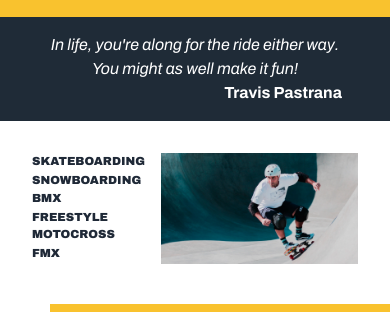
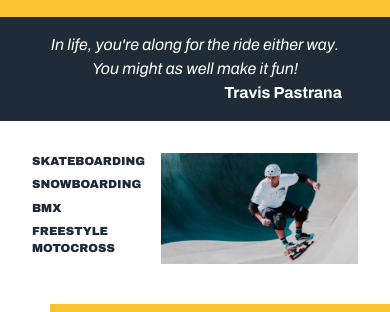
Before and after one commit to dawid-majewski-pl/extreme_sports, a website: page public/index.html in a window 390 px wide. Shown: the part 95-407 px from the top of the page. Drawn offline with Linux system fonts and the light colour scheme.

Commit message:
FMX and Freestyle Motocross links visibility fixed.

```diff
--- a/public/index.html
+++ b/public/index.html
@@ -28,7 +28,7 @@
                         <li class="nav-default nav-lg lg:border-r-2"><a href="#">Snowboarding</a></li>
                         <li class="nav-default nav-lg lg:border-r-2"><a href="#">BMX</a></li>
                         <li class="nav-default lg:hidden"><a href="#">Freestyle Motocross</a></li>
-                        <li class="nav-default nav-lg lg:border-r-2"><a href="#">FMX</a></li>
+                        <li class="nav-default nav-lg lg:border-r-2 lg:block hidden"><a href="#">FMX</a></li>
                     </ul>
                 </nav>
                 <img src="img/skateboarder.webp" alt="Photo of skateboarder.">
```
Also changed, not shown: public/styles.css.
